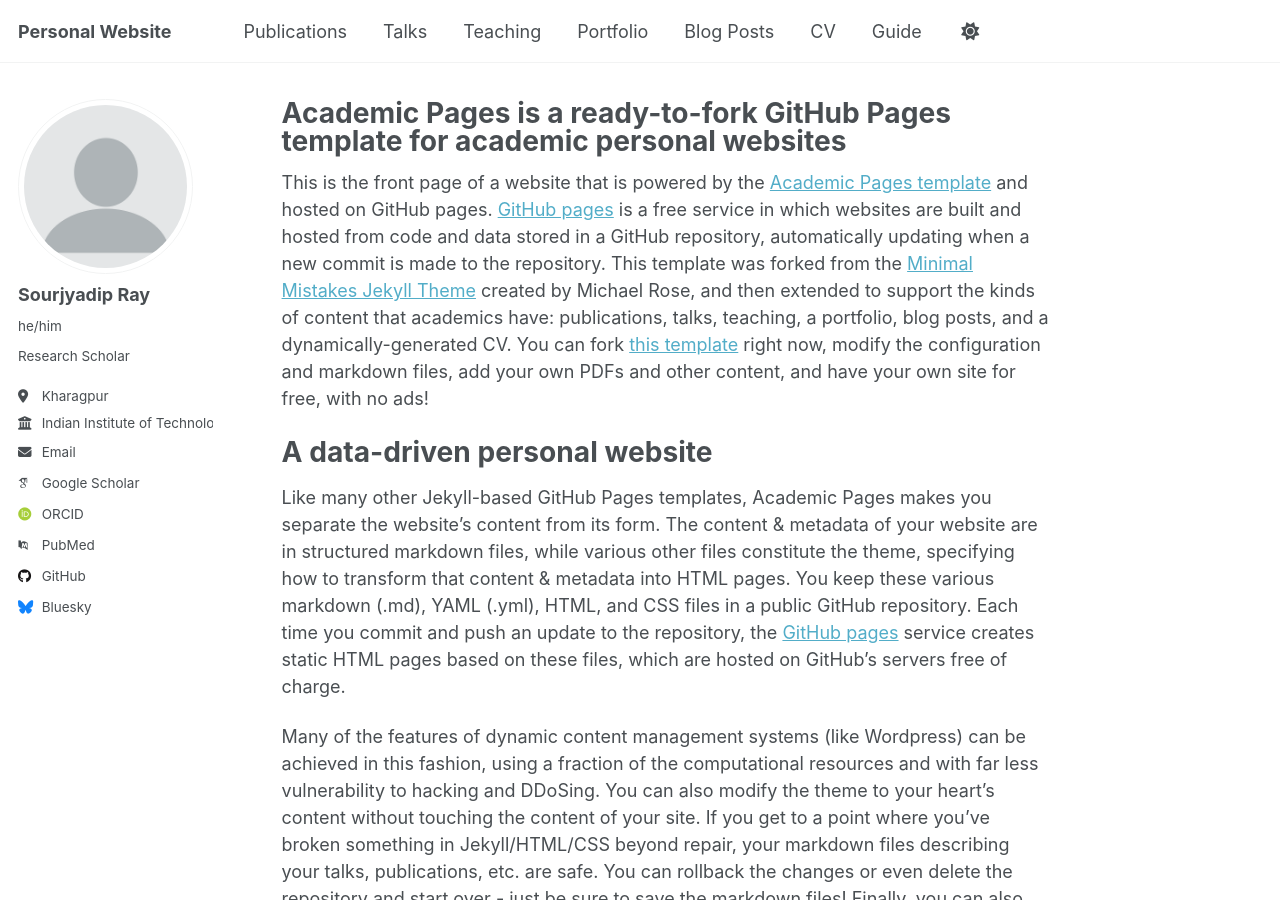
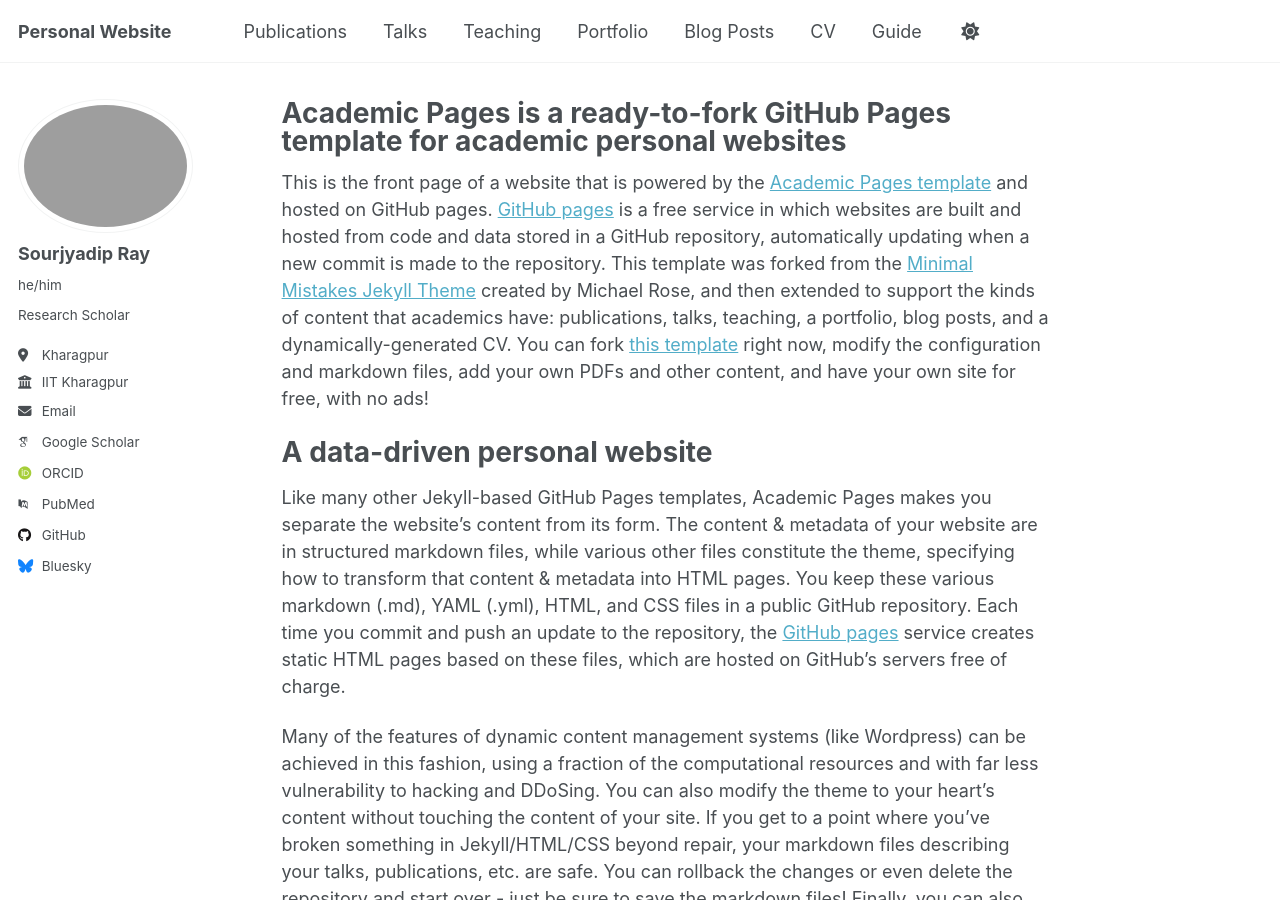
Before and after one commit to sourjyadip/sourjyadip.github.io, a Jekyll site: the page built from _pages/about.md, in a window 1280 px wide and 900 px high. Built offline with Jekyll 4.4.1, drawn with Linux system fonts in a browser that asks for light colours; some web fonts are replaced.

Commit message:
Update _config.yml

```diff
--- a/_config.yml
+++ b/_config.yml
@@ -22,12 +22,12 @@ repository               : "academicpages/academicpages.github.io"
 #               Additional customization can be done by editing /_includes/author-profile.html
 author:
   # Biographic information
-  avatar           : "profile.png"
+  avatar           : "ray.jpeg"
   name             : "Sourjyadip Ray"
   pronouns         : "he/him"
   bio              : "Research Scholar"
   location         : "Kharagpur"
-  employer         : "Indian Institute of Technology, Kharagpur"
+  employer         : "IIT Kharagpur"
   uri              : # URL
   email            : "sourjyadipray@gmail.com"
 
```
